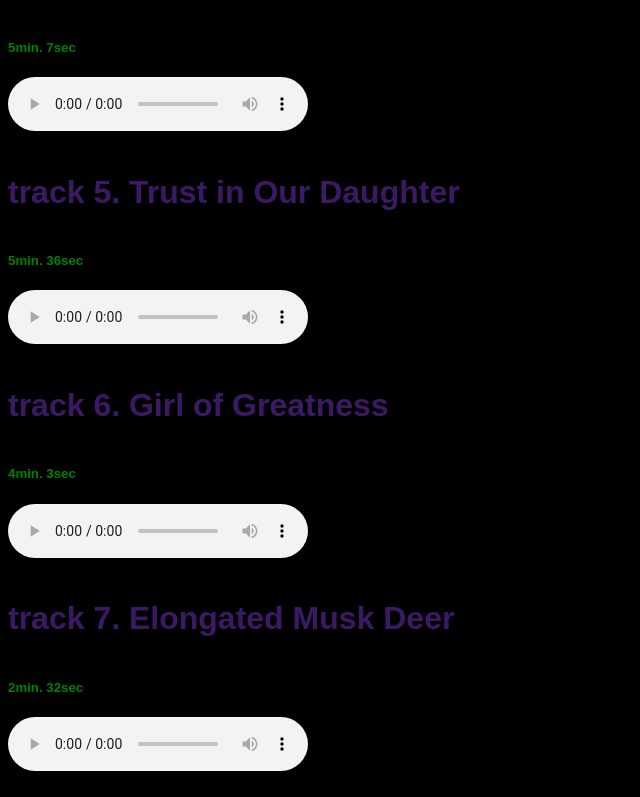
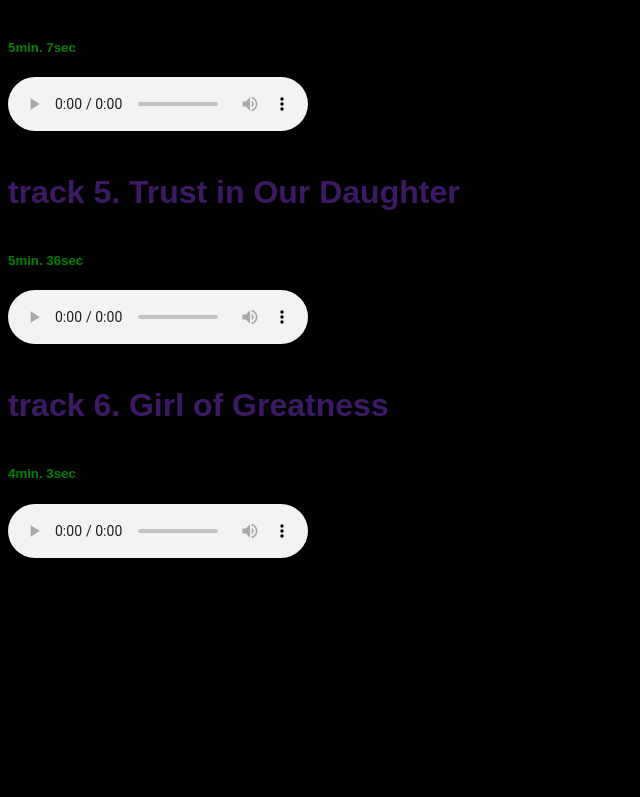
Before and after one commit to dangerdawg/dangerdawg.github.io, a plain HTML site: page Girl of Greatness.HTML in a window 1280 px wide. Shown: the part 838-1635 px from the top of the page, without its empty margins (0-640 px from the left). After the commit the page ends 1422 px from the top, so only its background shows below. Drawn offline with Linux system fonts and the light colour scheme.

Commit message:
Update Girl of Greatness.HTML

```diff
--- a/Girl of Greatness.HTML
+++ b/Girl of Greatness.HTML
@@ -53,11 +53,6 @@ h4 {
 <audio controls>
   <source src="/Girl%20of%20Greatness.mp3" type="audio/mpeg">
 </audio><br>
-<h4>track 7. Elongated Musk Deer</h4>
-<h5>2min. 32sec</h5>
-<audio controls>
-  <source src="/Elongated%20Musk%20Deer.mp3" type="audio/mpeg">
-</audio><br>
 <br>
 </body>
 </html>
```
